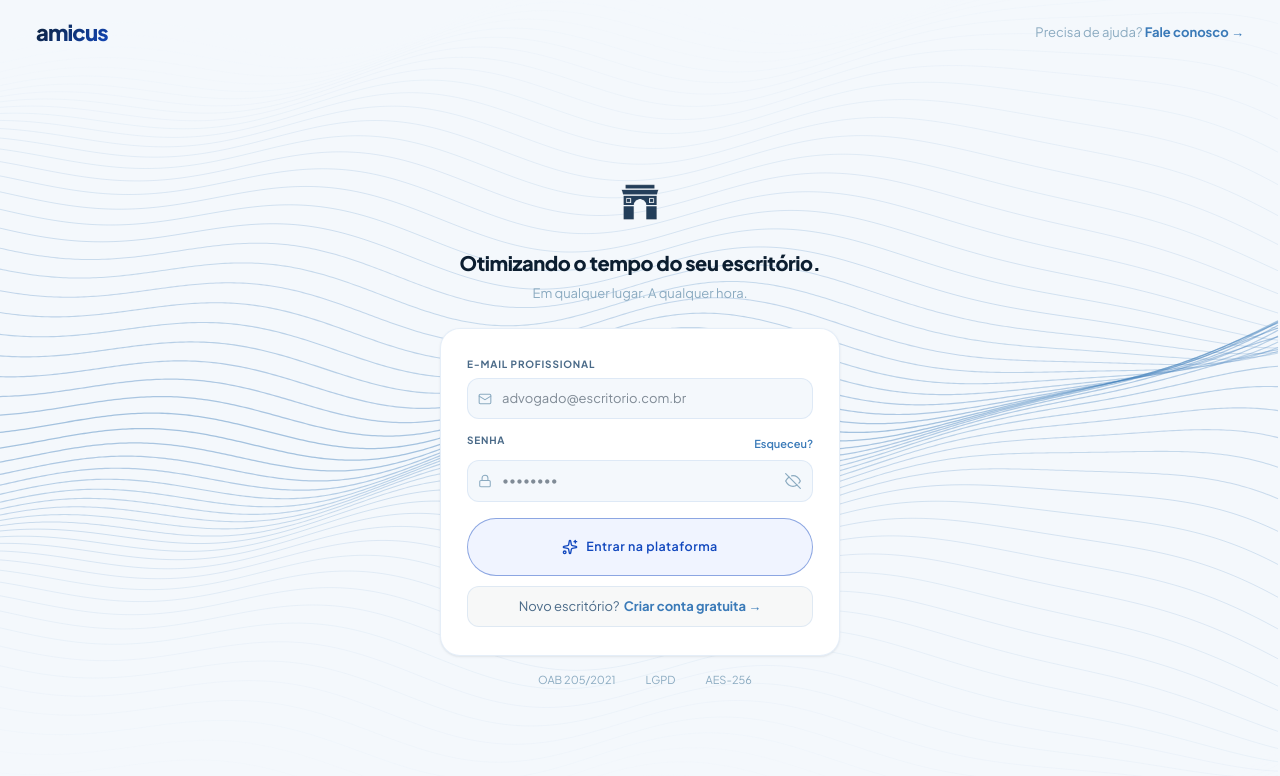
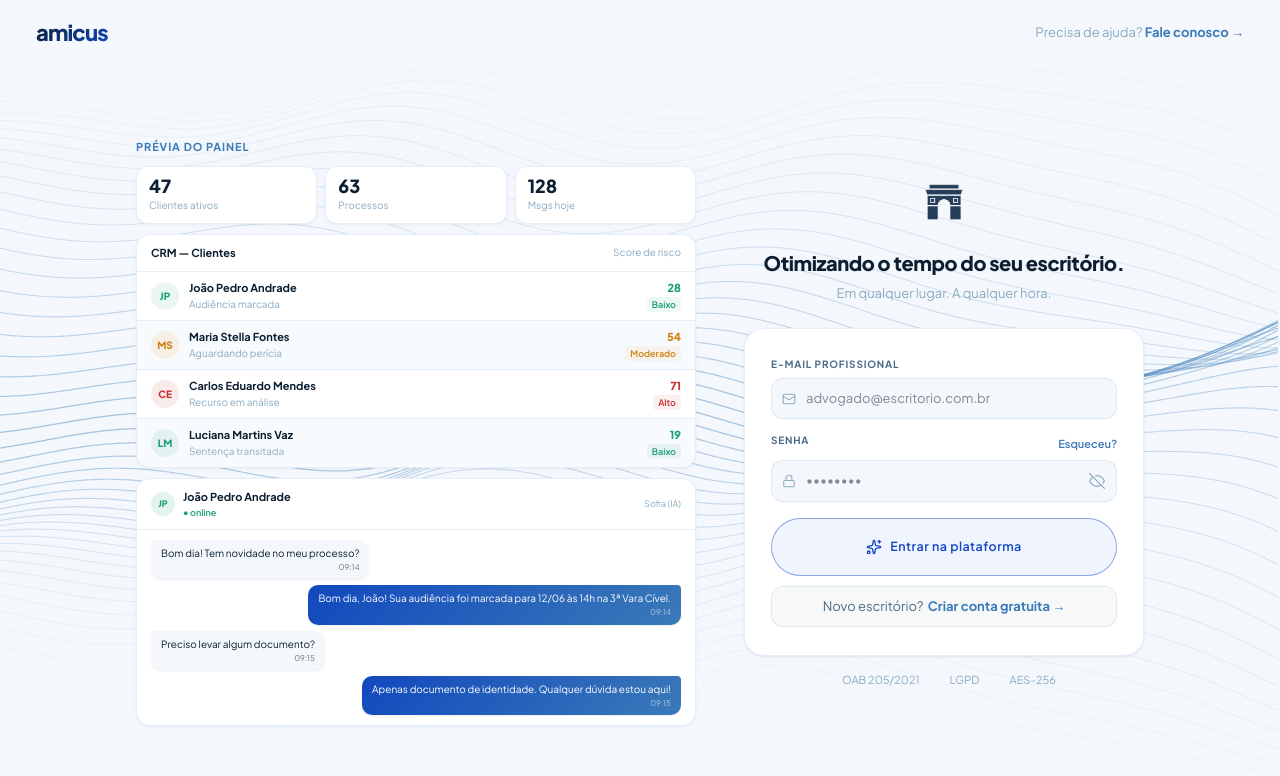
Before and after one commit to Projeto-IA-Juridica/PROJETO-IA-JURIDICA, a React (Vite) app in the folder frontend/hub-react/: page / in a window 1280 px wide. Both pictures are taken after a click on the button "Começar". Shown: the top 776 px of the page. Built offline with nearby package versions, Linux system fonts and the light colour scheme.

Commit message:
feat: dados mock em amicus admin

```diff
--- a/frontend/hub-react/src/index.css
+++ b/frontend/hub-react/src/index.css
@@ -432,3 +432,7 @@ button:focus-visible, input:focus-visible, textarea:focus-visible, select:focus-
 }
 .spkbtn:hover .spkbtn-text    { color: white; }
 .spkbtn:hover .spkbtn-sparkle { color: white; transform: scale(1.2); }
+
+/* App Preview panel — oculto em telas pequenas */
+.app-preview-panel { display: none; }
+@media (min-width: 1080px) { .app-preview-panel { display: block; } }
--- a/frontend/hub-react/src/pages/LoginPage.tsx
+++ b/frontend/hub-react/src/pages/LoginPage.tsx
@@ -58,8 +58,9 @@ export default function LoginPage({ onLogin, onRegister, onAjuda }: Props) {
       </nav>
 
       {/* Main */}
-      <main style={{ position: 'relative', zIndex: 10, flex: 1, display: 'flex', alignItems: 'center', justifyContent: 'center', padding: '0 24px' }}>
-        <div style={{ width: '100%', maxWidth: 400 }}>
+      <main style={{ position: 'relative', zIndex: 10, flex: 1, display: 'flex', alignItems: 'center', justifyContent: 'center', padding: '0 24px', gap: 48 }}>
+        <AppPreview />
+        <div style={{ width: '100%', maxWidth: 400, flexShrink: 0 }}>
 
           {/* Hero */}
           <div style={{ textAlign: 'center', marginBottom: 24 }}>
@@ -231,6 +232,106 @@ function EyeIcon({ visible }: { visible: boolean }) {
   )
 }
 
+/* ── App Preview (mock dashboard) ────────────────────────────────────────── */
+
+const MOCK_CLIENTES = [
+  { nome: 'João Pedro Andrade',   processo: '0011223-44.2023.8.26.0001', nivel: 'baixo',    score: 28, status: 'Audiência marcada' },
+  { nome: 'Maria Stella Fontes',  processo: '0022334-55.2022.5.02.0000', nivel: 'moderado', score: 54, status: 'Aguardando perícia' },
+  { nome: 'Carlos Eduardo Mendes',processo: '0033445-66.2021.8.26.0100', nivel: 'alto',     score: 71, status: 'Recurso em análise'  },
+  { nome: 'Luciana Martins Vaz',  processo: '0044556-77.2020.4.03.6100', nivel: 'baixo',    score: 19, status: 'Sentença transitada' },
+]
+
+const RISK_COLOR: Record<string, string> = {
+  baixo: '#1A9E78', moderado: '#D08010', alto: '#C83030',
+}
+const RISK_LABEL: Record<string, string> = {
+  baixo: 'Baixo', moderado: 'Moderado', alto: 'Alto',
+}
+
+const MOCK_MSGS = [
+  { dir: 'in',  text: 'Bom dia! Tem novidade no meu processo?', time: '09:14' },
+  { dir: 'out', text: 'Bom dia, João! Sua audiência foi marcada para 12/06 às 14h na 3ª Vara Cível.', time: '09:14' },
+  { dir: 'in',  text: 'Preciso levar algum documento?', time: '09:15' },
+  { dir: 'out', text: 'Apenas documento de identidade. Qualquer dúvida estou aqui!', time: '09:15' },
+]
+
+function AppPreview() {
+  return (
+    <div className="app-preview-panel" style={{ flex: '1 1 0', maxWidth: 560, minWidth: 0, pointerEvents: 'none', userSelect: 'none' }}>
+      <div style={{ fontSize: 11, fontWeight: 700, color: 'var(--color-am-blue)', textTransform: 'uppercase', letterSpacing: '0.08em', marginBottom: 10 }}>
+        Prévia do painel
+      </div>
+
+      {/* Métricas topo */}
+      <div style={{ display: 'grid', gridTemplateColumns: 'repeat(3,1fr)', gap: 8, marginBottom: 10 }}>
+        {[
+          { label: 'Clientes ativos', value: '47' },
+          { label: 'Processos',       value: '63' },
+          { label: 'Msgs hoje',       value: '128' },
+        ].map(m => (
+          <div key={m.label} style={{ background: '#fff', borderRadius: 12, padding: '10px 12px', border: '1px solid var(--color-am-border)', boxShadow: '0 1px 3px rgba(12,30,48,.05)' }}>
+            <div style={{ fontSize: 18, fontWeight: 800, color: 'var(--color-am-ink)', lineHeight: 1 }}>{m.value}</div>
+            <div style={{ fontSize: 10, color: 'var(--color-am-muted)', marginTop: 3 }}>{m.label}</div>
+          </div>
+        ))}
+      </div>
+
+      {/* Tabela clientes */}
+      <div style={{ background: '#fff', borderRadius: 14, border: '1px solid var(--color-am-border)', boxShadow: '0 1px 3px rgba(12,30,48,.05)', marginBottom: 10, overflow: 'hidden' }}>
+        <div style={{ padding: '10px 14px', borderBottom: '1px solid var(--color-am-border)', display: 'flex', justifyContent: 'space-between', alignItems: 'center' }}>
+          <span style={{ fontSize: 11, fontWeight: 700, color: 'var(--color-am-ink)' }}>CRM — Clientes</span>
+          <span style={{ fontSize: 10, color: 'var(--color-am-muted)' }}>Score de risco</span>
+        </div>
+        {MOCK_CLIENTES.map((c, i) => (
+          <div key={i} style={{ display: 'flex', alignItems: 'center', gap: 10, padding: '8px 14px', borderBottom: i < MOCK_CLIENTES.length - 1 ? '1px solid var(--color-am-border)' : 'none', background: i % 2 === 0 ? '#fff' : 'rgba(244,248,252,0.6)' }}>
+            <div style={{ width: 28, height: 28, borderRadius: '50%', background: `${RISK_COLOR[c.nivel]}18`, display: 'flex', alignItems: 'center', justifyContent: 'center', flexShrink: 0 }}>
+              <span style={{ fontSize: 10, fontWeight: 800, color: RISK_COLOR[c.nivel] }}>{c.nome.split(' ').map(w => w[0]).slice(0,2).join('')}</span>
+            </div>
+            <div style={{ flex: 1, minWidth: 0 }}>
+              <div style={{ fontSize: 11, fontWeight: 700, color: 'var(--color-am-ink)', whiteSpace: 'nowrap', overflow: 'hidden', textOverflow: 'ellipsis' }}>{c.nome}</div>
+              <div style={{ fontSize: 10, color: 'var(--color-am-muted)', whiteSpace: 'nowrap', overflow: 'hidden', textOverflow: 'ellipsis' }}>{c.status}</div>
+            </div>
+            <div style={{ textAlign: 'right', flexShrink: 0 }}>
+              <div style={{ fontSize: 11, fontWeight: 800, color: RISK_COLOR[c.nivel] }}>{c.score}</div>
+              <div style={{ fontSize: 9, fontWeight: 600, color: RISK_COLOR[c.nivel], background: `${RISK_COLOR[c.nivel]}12`, borderRadius: 4, padding: '1px 5px' }}>{RISK_LABEL[c.nivel]}</div>
+            </div>
+          </div>
+        ))}
+      </div>
+
+      {/* Chat preview */}
+      <div style={{ background: '#fff', borderRadius: 14, border: '1px solid var(--color-am-border)', boxShadow: '0 1px 3px rgba(12,30,48,.05)', overflow: 'hidden' }}>
+        <div style={{ padding: '10px 14px', borderBottom: '1px solid var(--color-am-border)', display: 'flex', alignItems: 'center', gap: 8 }}>
+          <div style={{ width: 24, height: 24, borderRadius: '50%', background: 'rgba(26,158,120,0.12)', display: 'flex', alignItems: 'center', justifyContent: 'center' }}>
+            <span style={{ fontSize: 9, fontWeight: 800, color: '#1A9E78' }}>JP</span>
+          </div>
+          <div>
+            <div style={{ fontSize: 11, fontWeight: 700, color: 'var(--color-am-ink)' }}>João Pedro Andrade</div>
+            <div style={{ fontSize: 9, color: '#1A9E78', fontWeight: 600 }}>● online</div>
+          </div>
+          <div style={{ marginLeft: 'auto', fontSize: 9, color: 'var(--color-am-muted)' }}>Sofia (IA)</div>
+        </div>
+        <div style={{ padding: '10px 14px', display: 'flex', flexDirection: 'column', gap: 6 }}>
+          {MOCK_MSGS.map((m, i) => (
+            <div key={i} style={{ display: 'flex', justifyContent: m.dir === 'in' ? 'flex-start' : 'flex-end' }}>
+              <div style={{
+                maxWidth: '78%', padding: '6px 10px', borderRadius: m.dir === 'in' ? '4px 10px 10px 10px' : '10px 4px 10px 10px',
+                background: m.dir === 'in' ? 'var(--color-am-bg)' : 'linear-gradient(135deg,#1248BE,#3A7AB8)',
+                color: m.dir === 'in' ? 'var(--color-am-ink)' : '#fff',
+                fontSize: 10, lineHeight: 1.4,
+                boxShadow: '0 1px 2px rgba(12,30,48,.08)',
+              }}>
+                {m.text}
+                <div style={{ fontSize: 8, opacity: 0.6, textAlign: 'right', marginTop: 2 }}>{m.time}</div>
+              </div>
+            </div>
+          ))}
+        </div>
+      </div>
+    </div>
+  )
+}
+
 /* ── Styles ───────────────────────────────────────────────────────────────── */
 
 const labelSt: CSSProperties = {
```
